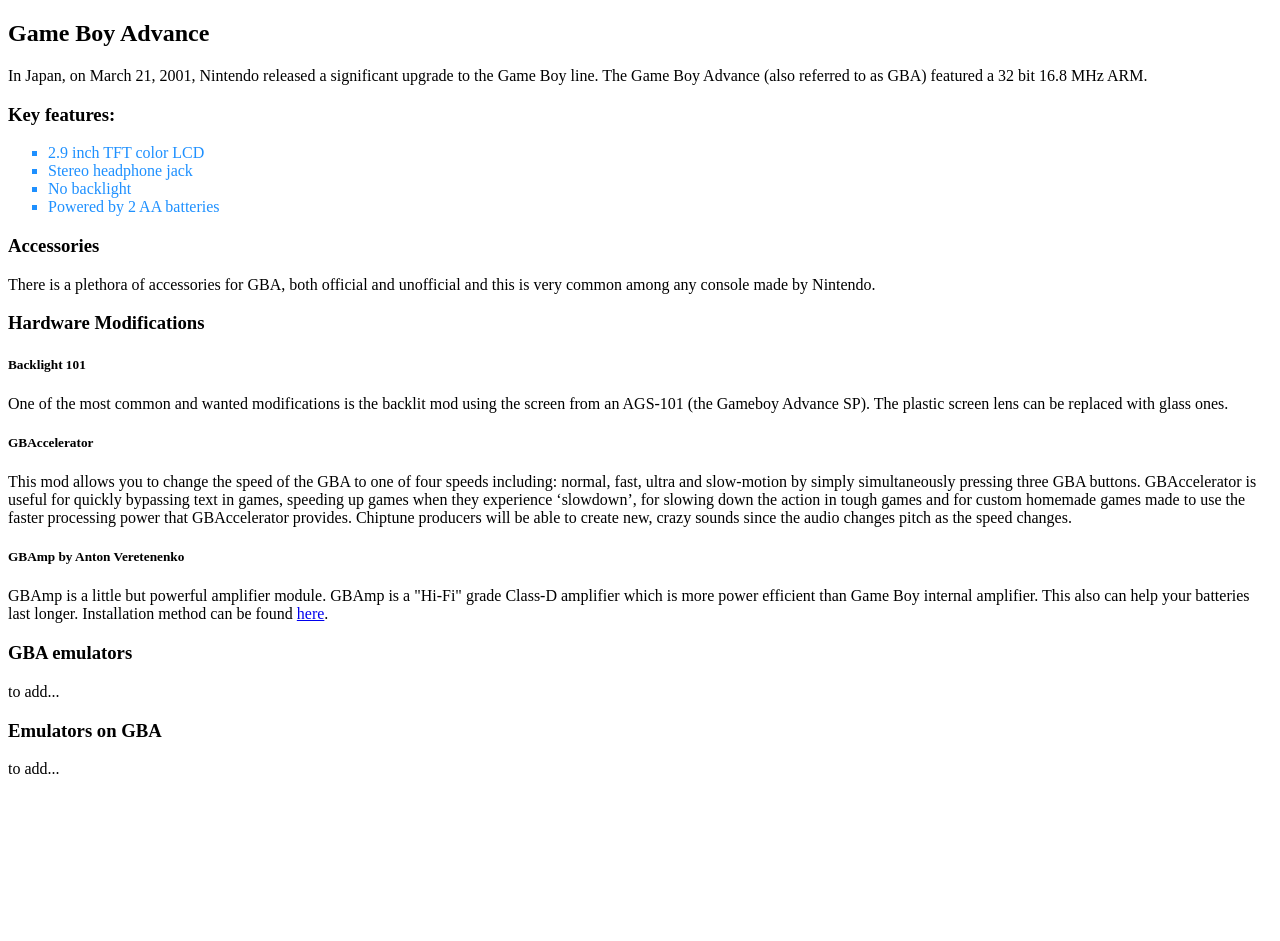
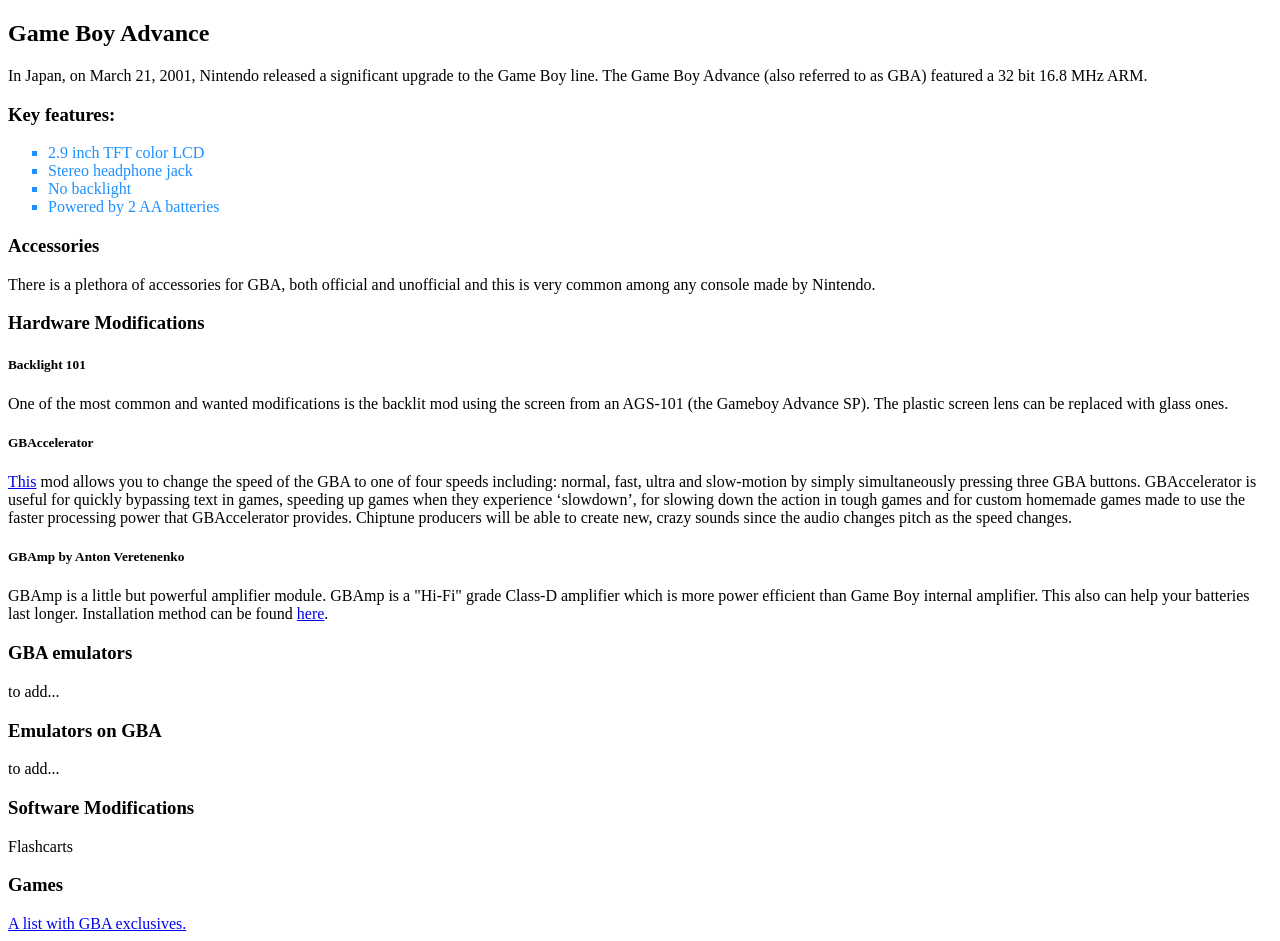
Before and after one commit to retroid13/retroid13.github.io, a plain HTML site: page consoles-handheld-gameboyadvance.html in a window 1280 px wide. Before the commit the page ends 800 px from the top, so only its background shows below. Drawn offline with Linux system fonts and the light colour scheme.

Commit message:
updated gba

```diff
--- a/consoles-handheld-gameboyadvance.html
+++ b/consoles-handheld-gameboyadvance.html
@@ -39,7 +39,7 @@
 		<p>One of the most common and wanted modifications is the backlit mod using the screen from an AGS-101 (the  Gameboy Advance SP). The plastic screen lens can be replaced with glass ones.</p>
 
 		<h5>GBAccelerator</h5>
-		<p>This mod allows you to change the speed of the GBA to one of four speeds including: normal, fast, ultra and slow-motion by simply simultaneously pressing three GBA buttons. GBAccelerator is useful for quickly bypassing text in games, speeding up games when they experience ‘slowdown’, for slowing down the action in tough games and for custom homemade games made to use the faster processing power that GBAccelerator provides. Chiptune producers will be able to create new, crazy sounds since the audio changes pitch as the speed changes.</p>
+		<p><a href="https://division-6.com/products/gbaccelerator/">This</a> mod allows you to change the speed of the GBA to one of four speeds including: normal, fast, ultra and slow-motion by simply simultaneously pressing three GBA buttons. GBAccelerator is useful for quickly bypassing text in games, speeding up games when they experience ‘slowdown’, for slowing down the action in tough games and for custom homemade games made to use the faster processing power that GBAccelerator provides. Chiptune producers will be able to create new, crazy sounds since the audio changes pitch as the speed changes.</p>
 
 		<h5>GBAmp by Anton Veretenenko</h5>
 		<p>GBAmp is a little but powerful amplifier module. GBAmp is a "Hi-Fi" grade Class-D amplifier which is more power efficient than Game Boy internal amplifier. This also can help your batteries last longer. Installation method can be found <a href="http://veretenenko.ru/anton/gbamp3/">here</a>.</p>
@@ -49,6 +49,12 @@
 
 		<h3>Emulators on GBA</h3>
 		<p>to add...</p>
+
+		<h3>Software Modifications</h3>
+		<p>Flashcarts</p>
+
+		<h3>Games</h3>
+		<p><a href="https://en.wikipedia.org/wiki/Category:Game_Boy_Advance-only_games">A list with GBA exclusives.</a></p>
 	</article>
 </body>
 </html>
```
